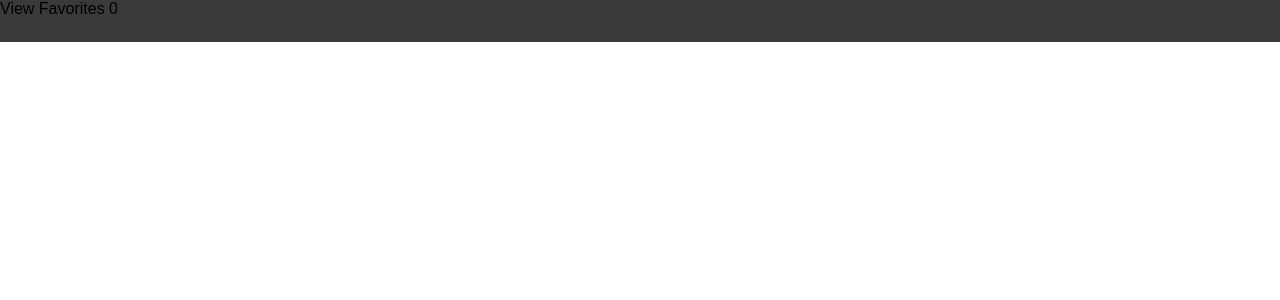
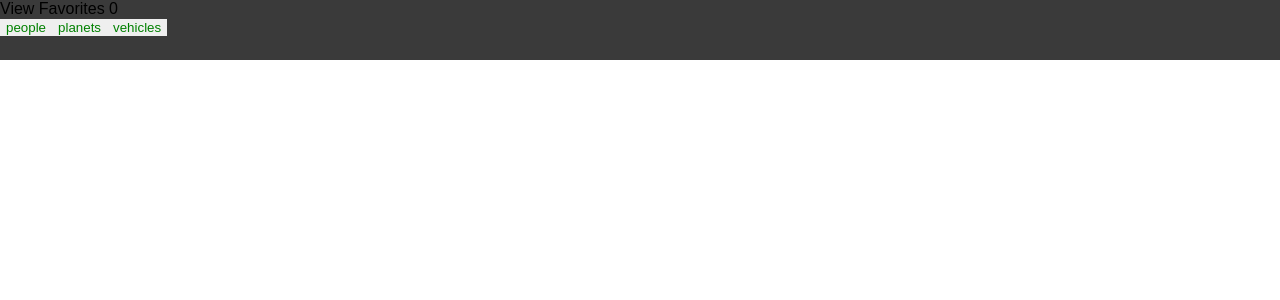
Before and after one commit to brandonfiebiger/swapi-box, a React (Create React App) app: page / in a window 1280 px wide. Shown: the top 300 px of the page. Built offline with nearby package versions, Linux system fonts and the light colour scheme; no server answers.

Commit message:
Add Category buttons

```diff
--- a/src/App.js
+++ b/src/App.js
@@ -1,11 +1,10 @@
 import React, { Component } from 'react';
 import './App.scss';
-import mockPeopleData from './mockPeopleData'
+
+import CleanData from './helper';
 import Crawl from './Components/Crawl/Crawl.js';
 import Favorites from './Components/Favorites/Favorites.js'
-
-import CleanData from './helper';
-import FilmData from './mockFilmData';
+import Categories from './Components/Categories/Categories';
 
 class App extends Component {
   constructor() {
@@ -33,11 +32,20 @@ class App extends Component {
       });
   }
 
+  selectCategory = (category) => {
+    this.setState({ selectedCategory: category });
+  }
+
   render() {
+    const { favorites, categories, selectedCategory, filmCrawls, loading } = this.state;
     return (
       <div className="App">
-        <Favorites favorites={this.state.favorites}/>
-        <Crawl filmCrawls={this.state.filmCrawls} loading={this.state.loading}/>
+        <Favorites favorites={favorites} />
+        <Categories
+          categories={categories}
+          selectedCategory={selectedCategory}
+          selectCategory={this.selectCategory} />
+        <Crawl filmCrawls={filmCrawls} loading={loading} />
       </div>
     );
   }
--- a/src/Components/Categories/Categories.js
+++ b/src/Components/Categories/Categories.js
@@ -0,0 +1,26 @@
+import React from 'react';
+import './Categories.scss';
+
+const Categories = ({ categories, selectedCategory, selectCategory }) => {
+  const buttons = categories.map( (category, index) => {
+    let selectedBtn = '';
+
+    if (selectedCategory === category) {
+      selectedBtn = 'btn-selected';
+    }
+
+    return <button
+      name={category}
+      key={index}
+      className={'btn ' + selectedBtn}
+      onClick={(e) => selectCategory(e.target.name)}>
+      {category}
+    </button>
+  });
+
+  return (
+    <nav className='nav'>{buttons}</nav>
+  )
+}
+
+export default Categories;
--- a/src/Components/Categories/Categories.scss
+++ b/src/Components/Categories/Categories.scss
@@ -0,0 +1,12 @@
+.nav {
+
+}
+
+.btn {
+  border: none;
+  color: green;
+}
+
+.btn-selected {
+  color: red;
+}
```
